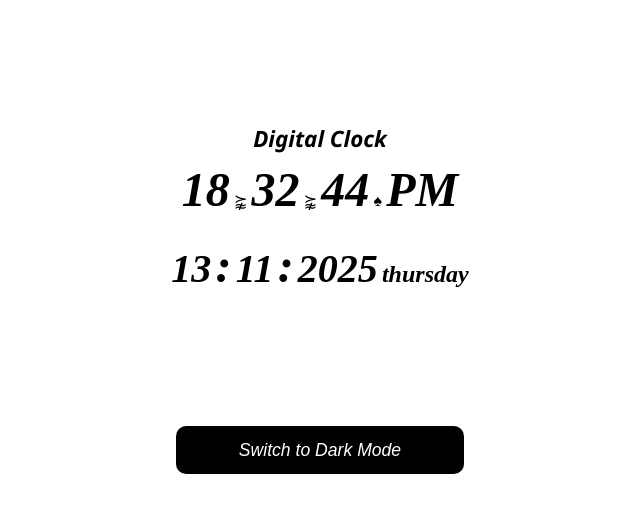
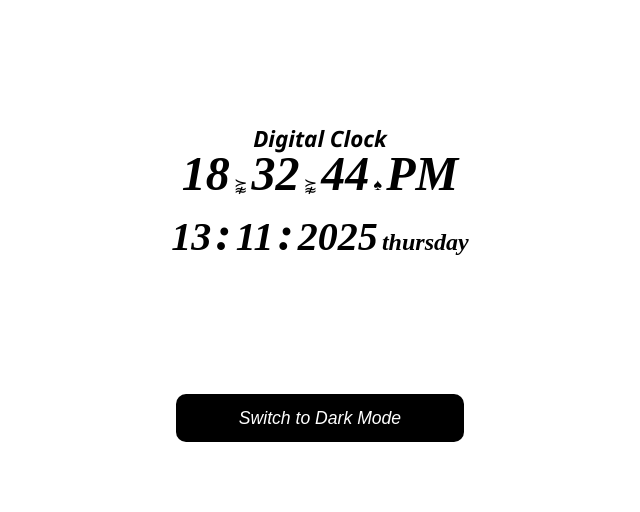
Before and after one commit to AbdelrahmanisMe/clockjs, a plain HTML site: page index.html in a window 1280 px wide. Shown: the whole page, without its empty margins (320-960 px from the left). Drawn offline with Linux system fonts and the light colour scheme.

Commit message:
updatestyle

```diff
--- a/style.css
+++ b/style.css
@@ -24,8 +24,8 @@ body.dark{
     justify-content: space-between;
     margin: 1rem;
     align-items: center;
-    height: 12rem;
-    width: 28rem;
+    height: 10rem;
+    width: 26rem;
 }
 .timer{
     margin-top: -2.2rem;
```
